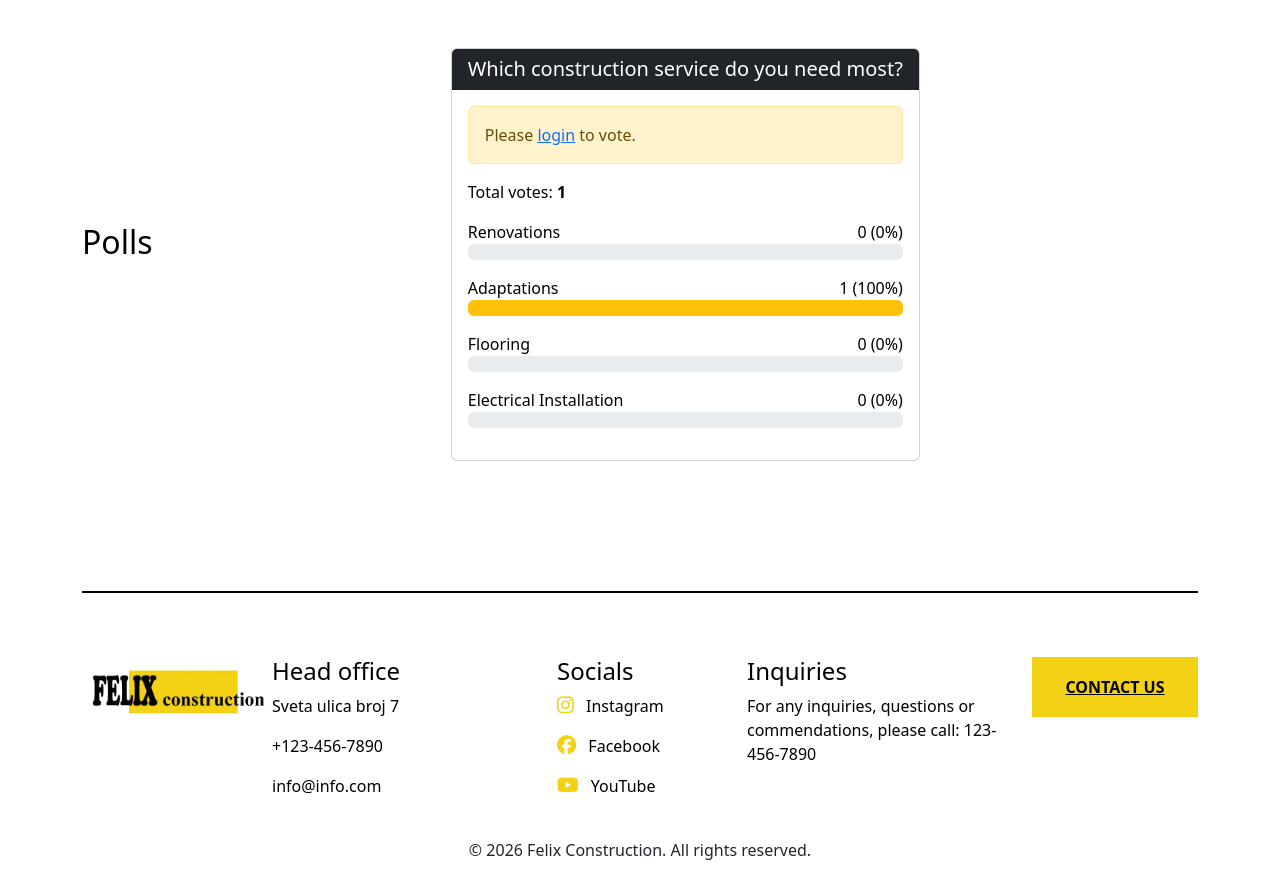
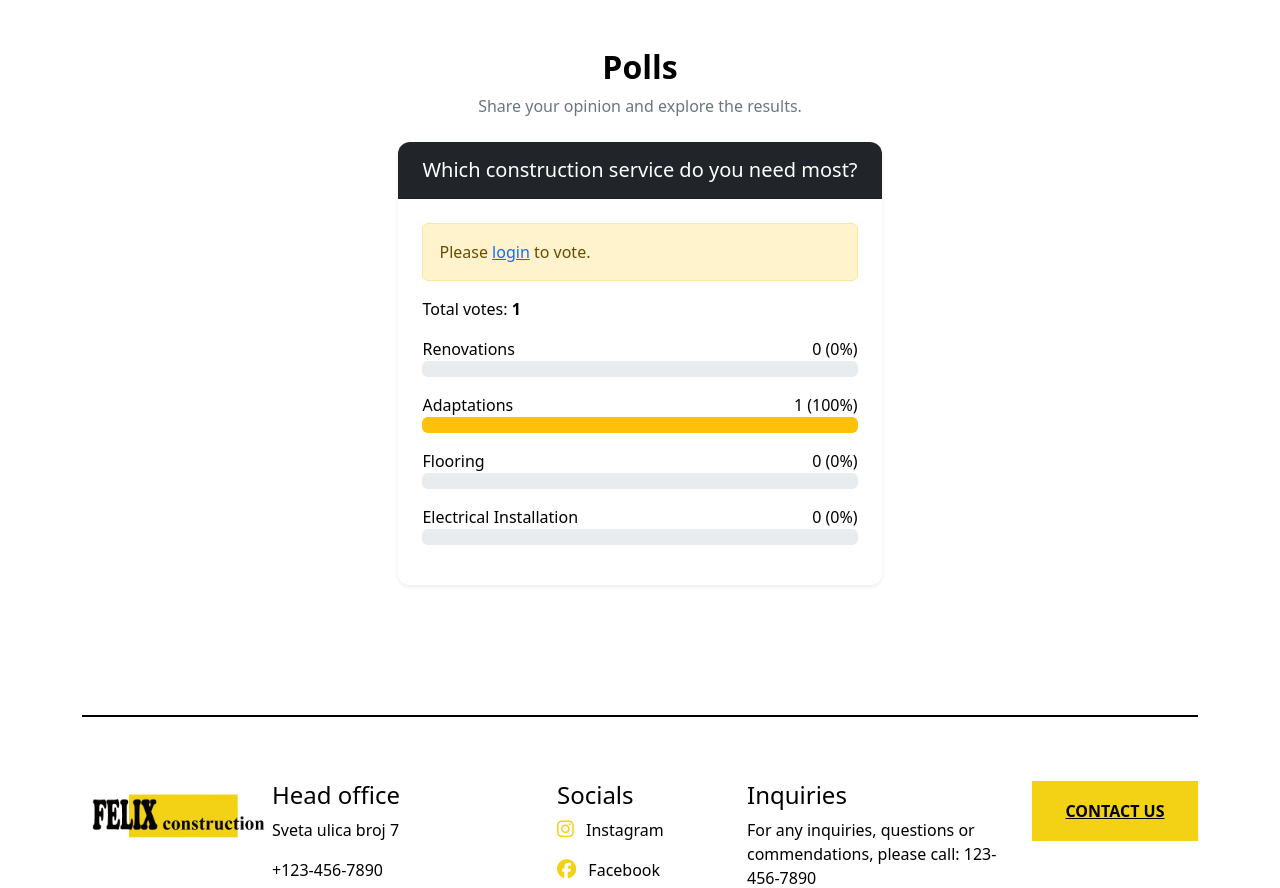
Before and after one commit to LufiLufiLufi7/phpFelix, a PHP site: page /WEB_SAJTOVI_PHP/poll.php in a window 1280 px wide. Shown: the part 800-1688 px from the top of the page. Before the commit the page ends 1660 px from the top, so only its background shows below. Run offline with PHP 8.4, Linux system fonts and the light colour scheme; data comes from the database, SQL or seed files in the repository; some libraries are stand-ins or nearby versions.

Commit message:
Center poll heading, status and results in a unified layout

```diff
--- a/poll.php
+++ b/poll.php
@@ -37,7 +37,11 @@ if ($_SERVER['REQUEST_METHOD'] === 'POST' && isset($_POST['poll_id'], $_POST['op
 
 <section class="container-fluid py-5 bg-white">
     <div class="container">
-        <h2 class="text-center mb-5 crna-slova">Polls</h2>
+        <div class="mx-auto" style="max-width: 700px;">
+            <div class="text-center mb-4">
+                <h2 class="crna-slova fw-bold mb-2">Polls</h2>
+                <p class="text-secondary mb-0">Share your opinion and explore the results.</p>
+            </div>
 
         <?php if (!empty($errors)): ?>
             <div class="alert alert-danger">
@@ -77,11 +81,11 @@ if ($_SERVER['REQUEST_METHOD'] === 'POST' && isset($_POST['poll_id'], $_POST['op
                 }
                 ?>
 
-                <div class="card mb-4 mx-auto" style="max-width: 700px;">
-                    <div class="card-header bg-dark text-white">
+                <div class="card mb-4 mx-auto shadow-sm border-0 overflow-hidden" style="max-width: 700px; border-radius: 12px;">
+                    <div class="card-header bg-dark text-white py-3 px-4">
                         <h5 class="mb-0"><?php echo htmlspecialchars($poll['question']); ?></h5>
                     </div>
-                    <div class="card-body">
+                    <div class="card-body p-4">
                         <?php if (!isset($_SESSION['user_id'])): ?>
                             <div class="alert alert-warning">
                                 Please <a href="/login.php">login</a> to vote.
@@ -129,6 +133,7 @@ if ($_SERVER['REQUEST_METHOD'] === 'POST' && isset($_POST['poll_id'], $_POST['op
                 </div>
             <?php endforeach; ?>
         <?php endif; ?>
+        </div>
     </div>
 </section>
 
```
